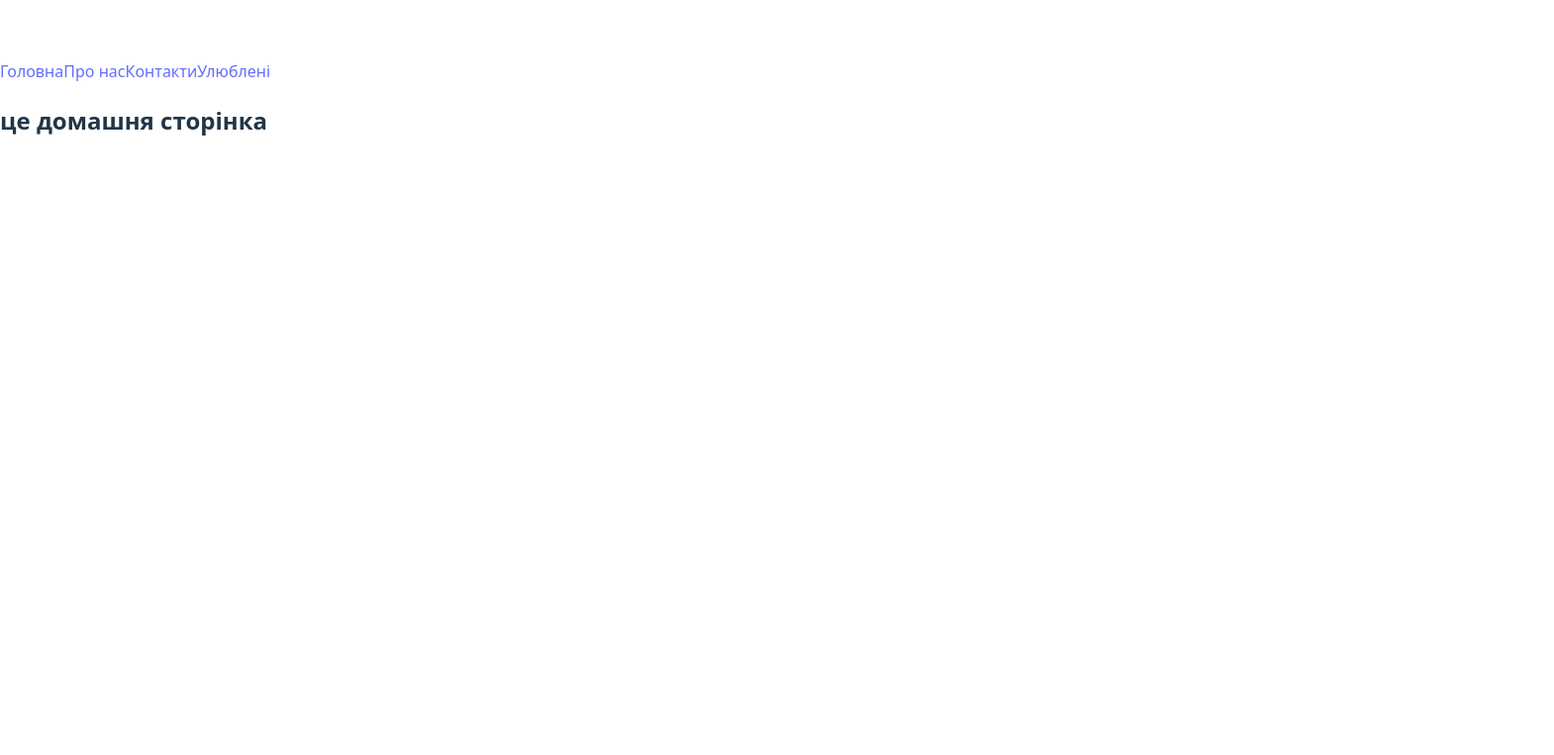
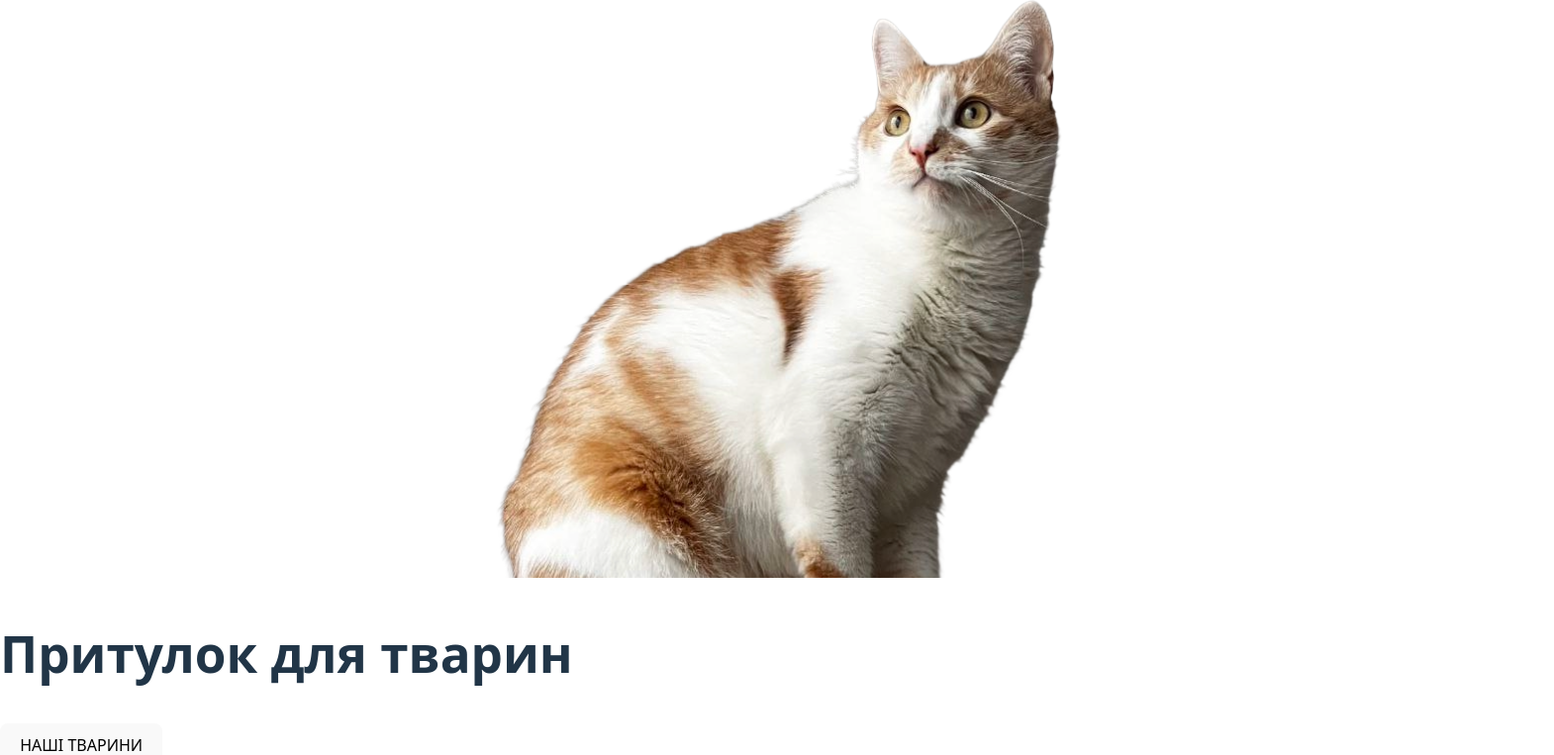
Before and after one commit to o66ns/petFriend, a React (Vite) app in the folder petFriend/: page / in a window 1280 px wide. Shown: the part 290-1053 px from the top of the page at 99% size, 1570 px wide, since content can reach past the window. Before the commit the page ends 800 px from the top, so only its background shows below. Built offline with nearby package versions, Linux system fonts and the light colour scheme.

Commit message:
verstka start

```diff
--- /dev/null
+++ b/petFriend/src/components/Hero.tsx
@@ -0,0 +1,32 @@
+import React from "react"
+import AntonCat from '../assets/Anton.png'
+
+
+const Hero: React.FC = () => {
+  return (
+    <section className="relative h-screen w-full overflow-hidden bg-gray-100">
+      {/* котик як фон */}
+      <img
+        src={AntonCat} // заміни на свій шлях
+        alt="Кіт Антон"
+        className="absolute inset-0 h-full w-full object-cover object-center z-0"
+      />
+
+      {/* кола */}
+      <div className="absolute top-10 left-10 w-40 h-40 rounded-full bg-white/30 blur-2xl z-10" />
+      <div className="absolute bottom-20 right-20 w-60 h-60 rounded-full bg-white/10 blur-3xl z-10" />
+
+      {/* контент */}
+      <div className="relative z-20 flex flex-col items-center justify-center text-center text-white h-full px-4">
+        <h1 className="text-4xl md:text-6xl font-bold drop-shadow-lg">
+          Притулок для тварин
+        </h1>
+        <button className="mt-8 px-6 py-3 bg-white text-black rounded-full text-lg font-medium hover:bg-gray-200 transition">
+          НАШІ ТВАРИНИ
+        </button>
+      </div>
+    </section>
+  )
+}
+
+export default Hero
--- a/petFriend/src/pages/Home.tsx
+++ b/petFriend/src/pages/Home.tsx
@@ -1,3 +1,12 @@
-export default function Home() {
-  return <h2>це домашня сторінка</h2>
+import Hero from '../components/Hero'
+
+const Home = () => {
+  return (
+    <>
+      <Hero />
+      {/* інший контент домашньої сторінки */}
+    </>
+  )
 }
+
+export default Home
```
Also changed, not shown: petFriend/src/assets/Anton.png (added), 1 other file (tests, documents, lock files or other folders).
